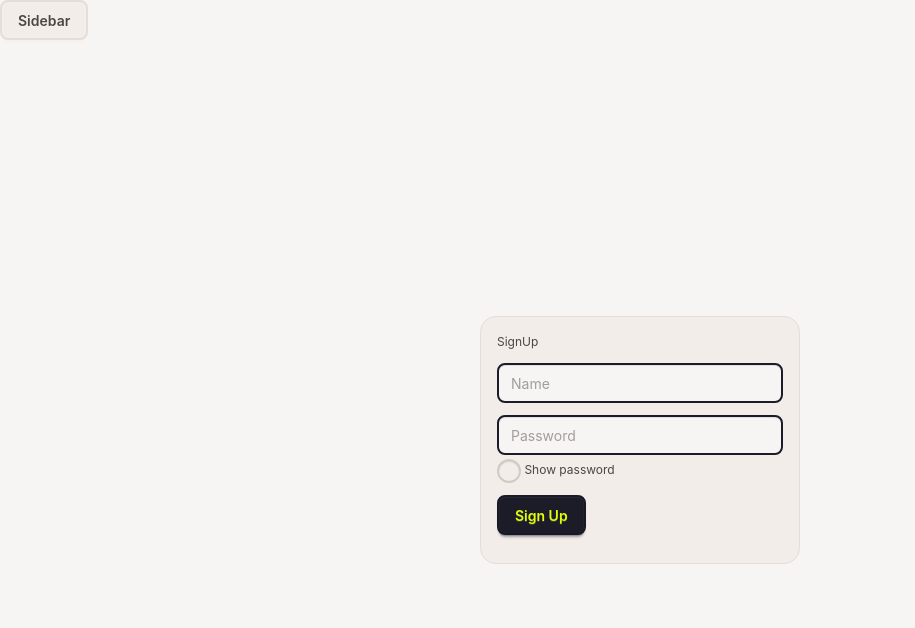
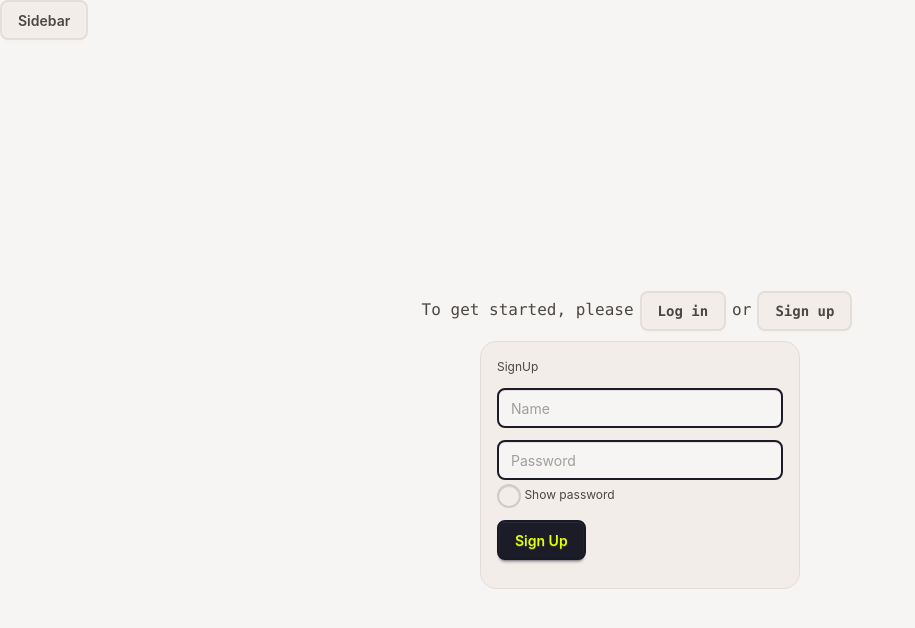
Before and after one commit to CShark666/my-pomo-quest, a React (Vite) app in the folder frontend/: page /authorization/signup in a window 1280 px wide. Shown: the top 628 px of the page, without its empty margins (0-915 px from the left). Built offline with nearby package versions, Linux system fonts and the light colour scheme.

Commit message:
refactoring: added nested routing for authorization

```diff
--- a/frontend/src/App.tsx
+++ b/frontend/src/App.tsx
@@ -17,16 +17,17 @@ function App() {
           <Route index element={<HomePage />} />
           <Route path="/quest" element={<QuestPage />} />
 
-          <Route path="/authorization" element={<AuthorizationPage />} />
-          <Route path="/authorization/login" element={<LogInPage />} />
-          <Route path="/authorization/signup" element={<SingUpPage />} />
+          <Route path="/authorization" element={<AuthorizationPage />}>
+            <Route path="login" element={<LogInPage />} />
+            <Route path="signup" element={<SingUpPage />} />
+          </Route>
 
           <Route path="/user/" element={<UserPage />} />
 
           <Route path="*" element={<NotFoundPage />} />
         </Routes>
       </BrowserRouter>
-    </ContextProvider>
+    </ContextProvider >
   );
 }
 
--- a/frontend/src/pages/AuthorizationPage.tsx
+++ b/frontend/src/pages/AuthorizationPage.tsx
@@ -1,4 +1,4 @@
-import { Link, Navigate } from "react-router";
+import { Link, Navigate, Outlet } from "react-router";
 import { Sidebar } from "./Sidebar";
 import { Suspense, useContext } from "react";
 import { LoadingSpinnerLabel } from "../components/Loading";
@@ -7,19 +7,22 @@ import { UserContext } from "../contexts/UserContext";
 
 function AuthorizationPageContext({ user }: { user: ClientUser | null }) {
     return (
-        <div className="flex justify-center items-center h-screen">
+        <>
+            <div className="flex flex-col gap-2.5 justify-center items-center h-screen">
                 {user ? (
                     <Navigate to="/user/" />
                 ) : (
                     <>
                         <samp>To get started, please
-                        <Link className="btn mr-1.5 ml-1.5" to="/authorization/login">Log in</Link>
+                            <Link className="btn mr-1.5 ml-1.5" to="login">Log in</Link>
                             or
-                        <Link className="btn mr-1.5 ml-1.5" to="/authorization/signup">Sign up</Link>
+                            <Link className="btn mr-1.5 ml-1.5" to="signup">Sign up</Link>
                         </samp>
+                        <Outlet />
                     </>
                 )}
             </div>
+        </>
     )
 }
 
--- a/frontend/src/pages/LogInPage.tsx
+++ b/frontend/src/pages/LogInPage.tsx
@@ -1,42 +1,20 @@
-import { Sidebar } from "./Sidebar";
 import { LogInForm } from "../components/LogInForm";
-import type { ClientUser } from "../types/types";
 import { Suspense, useContext } from "react";
-import { Navigate } from "react-router";
 import { LoadingSpinnerLabel } from "../components/Loading";
 import { UserContext } from "../contexts/UserContext";
 import { getUser } from "../userApi";
 
-type LogInPageProps = {
-    user: ClientUser | null,
-    setUser: (user: ClientUser | null) => void
-}
-
-function LogInPageContext({ user, setUser }: LogInPageProps) {
+export function LogInPage() {
+    const initialUser = useContext(UserContext);
 
     const logInAction = async () => {
-        setUser(await getUser())
+        initialUser.setUser(await getUser())
     }
 
     return (
-        <div className="flex justify-center items-center h-screen">
-            {
-                user
-                    ? (<Navigate to="/user/" />)
-                    : (<LogInForm logInAction={logInAction} />)
-            }
-        </div>
-    )
-}
-
-export function LogInPage() {
-    const initialUser = useContext(UserContext);
-
-    return (
         <>
-            <Sidebar />
             <Suspense fallback={<LoadingSpinnerLabel />}>
-                <LogInPageContext user={initialUser.user} setUser={initialUser.setUser} />
+                <LogInForm logInAction={logInAction} />
             </Suspense>
         </>
     );
--- a/frontend/src/pages/SignUpPage.tsx
+++ b/frontend/src/pages/SignUpPage.tsx
@@ -1,43 +1,20 @@
-import { Sidebar } from "./Sidebar";
 import { RegistrationForm } from "../components/RegistrationForm";
-import type { ClientUser } from "../types/types";
 import { Suspense, useContext } from "react";
-import { Navigate } from "react-router";
 import { LoadingSpinnerLabel } from "../components/Loading";
 import { UserContext } from "../contexts/UserContext";
 import { getUser } from "../userApi";
 
-type SignUpPageProps = {
-    user: ClientUser | null,
-    setUser: (user: ClientUser | null) => void
-}
-
-function SingUpPageContext({ user, setUser }: SignUpPageProps) {
+export function SingUpPage() {
+    const initialUser = useContext(UserContext)
 
     const signUpAction = async () => {
-        setUser(await getUser());
+        initialUser.setUser(await getUser());
     }
 
     return (
-        <div className="flex justify-center items-center h-screen">
-            {
-                user
-                    ? (<Navigate to="/user/" />)
-                    : (<RegistrationForm signUpAction={signUpAction} />)
-            }
-        </div>
-    )
-
-}
-
-export function SingUpPage() {
-    const initialUser = useContext(UserContext)
-
-    return (
         <>
-            <Sidebar />
             <Suspense fallback={<LoadingSpinnerLabel />}>
-                <SingUpPageContext user={initialUser.user} setUser={initialUser.setUser} />
+                <RegistrationForm signUpAction={signUpAction} />
             </Suspense>
         </>
     );
```
Lines whose indentation alone changed are shown as unchanged.
